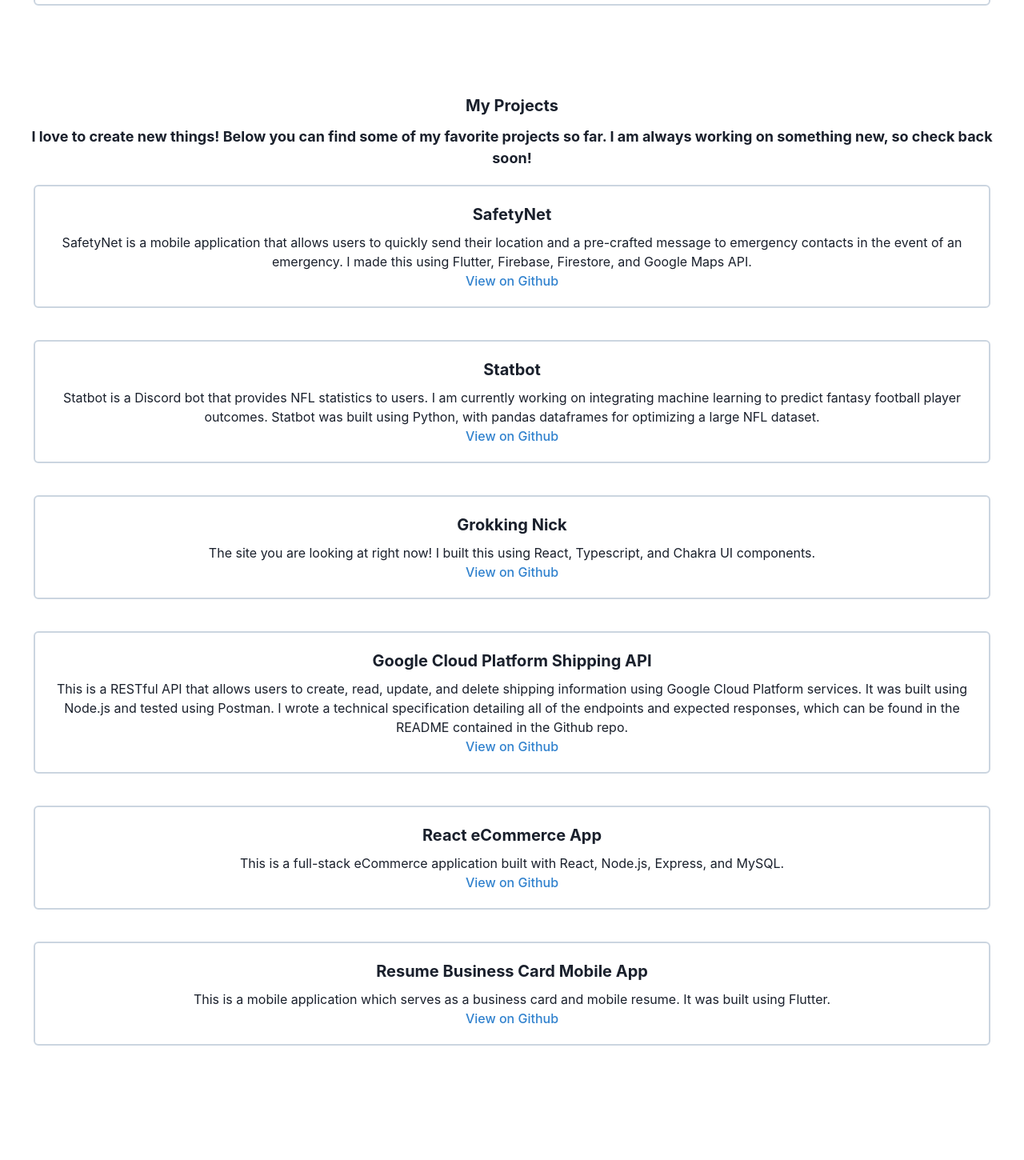
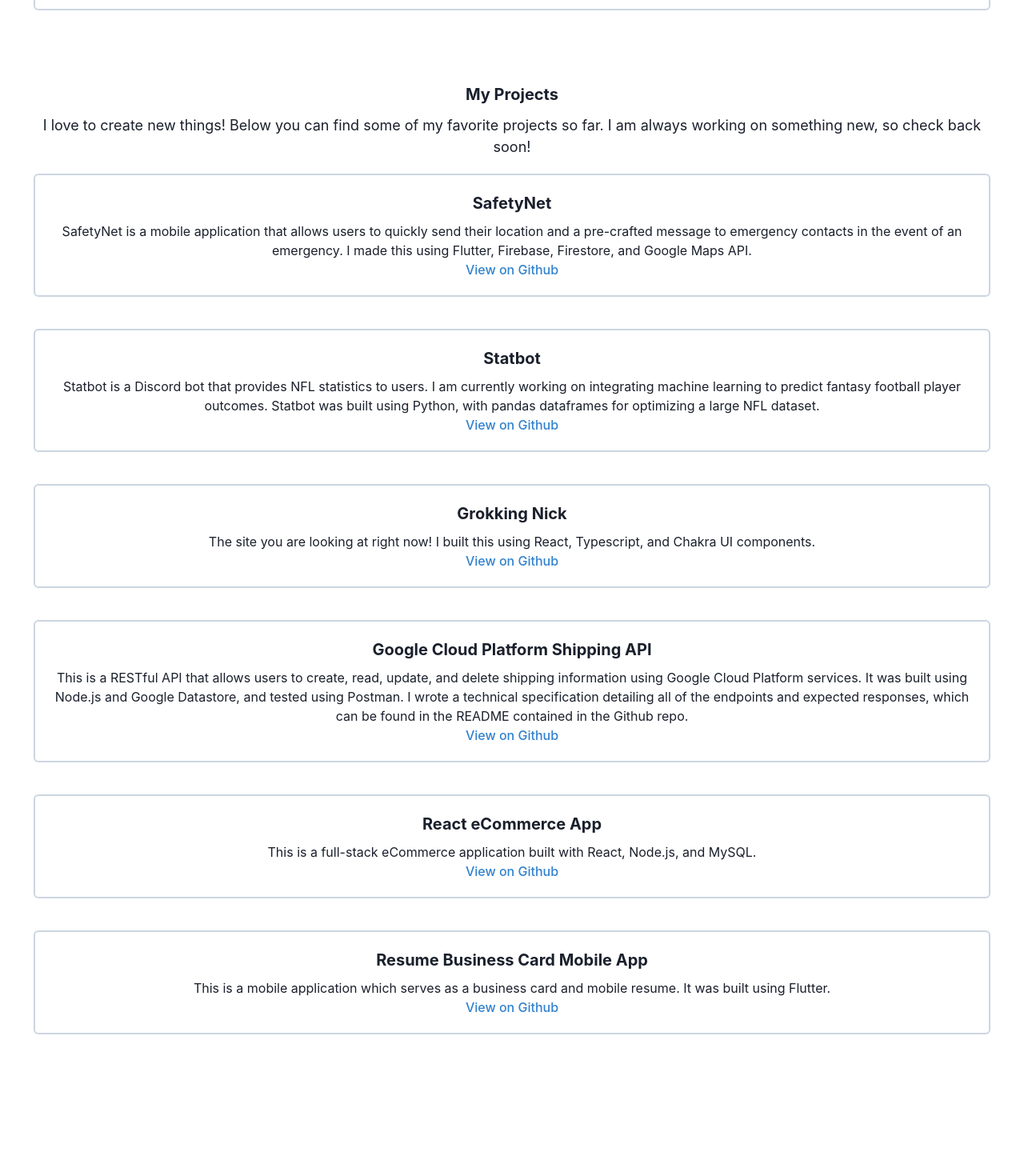
Before and after one commit to ledbetni/reactPortfolio, a React (Vite) app: page / in a window 1280 px wide. Shown: the part 1069-2519 px from the top of the page at 80% size. Built offline with nearby package versions, Linux system fonts and the light colour scheme.

Commit message:
Formatting and styling

```diff
--- a/src/App.tsx
+++ b/src/App.tsx
@@ -12,6 +12,7 @@
   return (
     <div>
       <AppBar />
+      <Box width="100%" height="30px" />
       <CircularImage
         src="../assets/selfie.jpg"
         alt="Nick Ledbetter"
@@ -30,20 +31,20 @@
       <Box width="100%" height="20px" />
       <ProjectCard
         title="American Veterinary Medical Association App"
-        description="This was my Senior Capstone Project at Oregon State University. I designed and developed a mobile application for the American Veterinary Medical Association. This was part of a comprehensive solution including a mobile app, full-stack web app, and database developed by my team over the course of a year. The mobile app was built using Flutter, and I also contributed to the React/Node.js web app and API as well as the PostgreSQL database."
+        description="This was my Senior Capstone Project at Oregon State University. I designed and developed a mobile application for the American Veterinary Medical Association. This was part of a comprehensive solution including a mobile app, full-stack web app, and database developed by my team over the course of a year. The mobile app was built using Flutter, and I also contributed to the React/Node.js web app as well as the PostgreSQL database."
       />
       <Box width="100%" height="20px" />
       <ProjectCard
         title="Flutter"
         description="I love the Flutter framework and Dart programming language, and I am starting to contribute in my spare time."
       />
-      <Box width="100%" height="100px" id="projects" />
+      <Box width="100%" height="80px" id="projects" />
 
       <Text fontSize="xl" fontWeight="bold" _hover={{ color: "green.500" }}>
         My Projects
       </Text>
       <Box width="100%" height="10px" />
-      <Text fontSize="lg" fontWeight="bold">
+      <Text fontSize="lg">
         I love to create new things! Below you can find some of my favorite
         projects so far. I am always working on something new, so check back
         soon!
--- a/src/pages/projects.tsx
+++ b/src/pages/projects.tsx
@@ -25,13 +25,13 @@
       <Box width="100%" height="20px" />
       <ProjectCard
         title="Google Cloud Platform Shipping API"
-        description="This is a RESTful API that allows users to create, read, update, and delete shipping information using Google Cloud Platform services. It was built using Node.js and tested using Postman. I wrote a technical specification detailing all of the endpoints and expected responses, which can be found in the README contained in the Github repo."
+        description="This is a RESTful API that allows users to create, read, update, and delete shipping information using Google Cloud Platform services. It was built using Node.js and Google Datastore, and tested using Postman. I wrote a technical specification detailing all of the endpoints and expected responses, which can be found in the README contained in the Github repo."
         githubLink="https://github.com/ledbetni/Google-App-Engine-Portfolio"
       />
       <Box width="100%" height="20px" />
       <ProjectCard
         title="React eCommerce App"
-        description="This is a full-stack eCommerce application built with React, Node.js, Express, and MySQL."
+        description="This is a full-stack eCommerce application built with React, Node.js, and MySQL."
         githubLink="https://github.com/ledbetni/react_mySQLEcommerce"
       />
       <Box width="100%" height="20px" />
```
